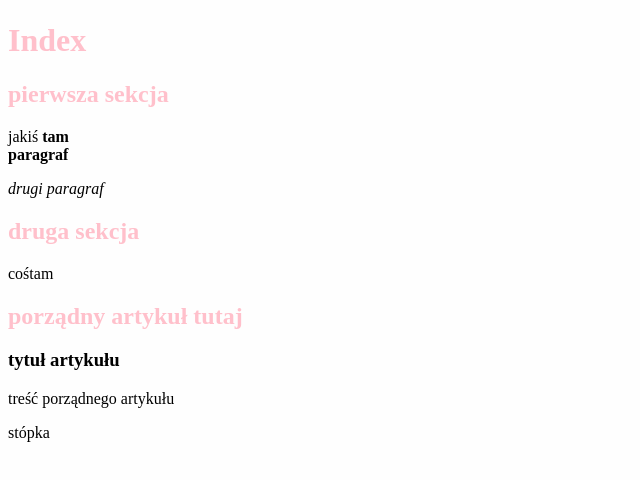
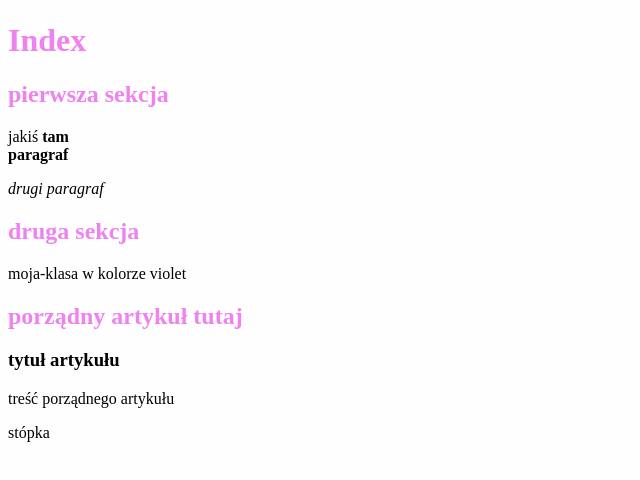
Before and after one commit to sebastian-misztal/homepage, a plain HTML site: page index.html in a window 1280 px wide. Shown: the part 50-530 px from the top of the page, without its empty margins (0-640 px from the left). Drawn offline with Linux system fonts and the light colour scheme.

Commit message:
changed color of moja-klasa class

```diff
--- a/index.html
+++ b/index.html
@@ -28,7 +28,7 @@
         </section>
         <section>
             <h2 class="moja-klasa">druga sekcja</h2>
-            <p>cośtam</p>
+            <p>moja-klasa w kolorze violet</p>
         </section>
         <section>
             <h2 class="moja-klasa">porządny artykuł tutaj</h2>
--- a/style.css
+++ b/style.css
@@ -9,5 +9,5 @@ h2 {
     color: #1460aa;
 }
 .moja-klasa {
-    color: pink;
+    color: violet;
 }
```
